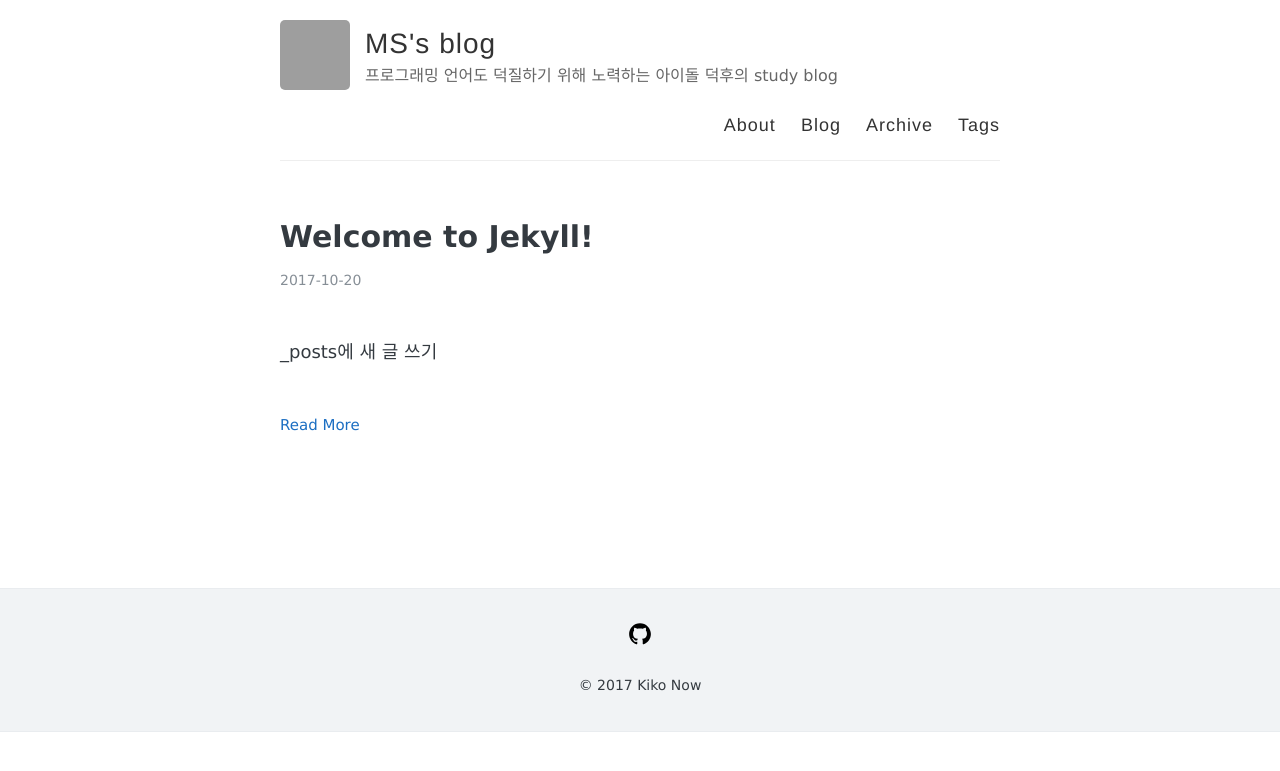
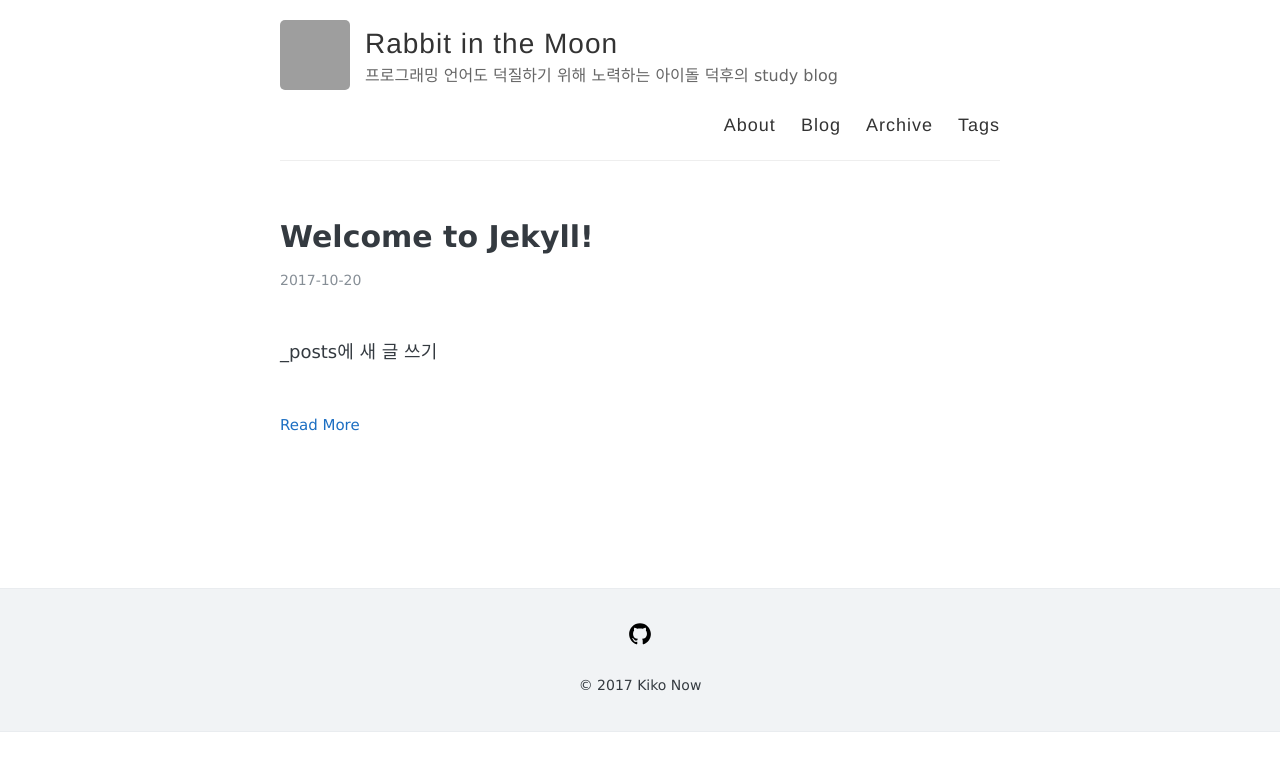
Before and after one commit to MINS99/mins99.github.io, a Jekyll site: the page built from index.html, in a window 1280 px wide. Shown: the top 771 px of the page. Built offline with Jekyll 4.4.1, drawn with Linux system fonts in a browser that asks for light colours; the list of posts is cut into pages by our own code; grey boxes are pictures that could not be loaded.

Commit message:
Update _config.yml

```diff
--- a/_config.yml
+++ b/_config.yml
@@ -3,7 +3,7 @@
 #
 
 # Name of your site (displayed in the header)
-name: MS's blog
+name: Rabbit in the Moon
 
 # Short bio or description (displayed in the header)
 description: 프로그래밍 언어도 덕질하기 위해 노력하는 아이돌 덕후의 study blog
```
